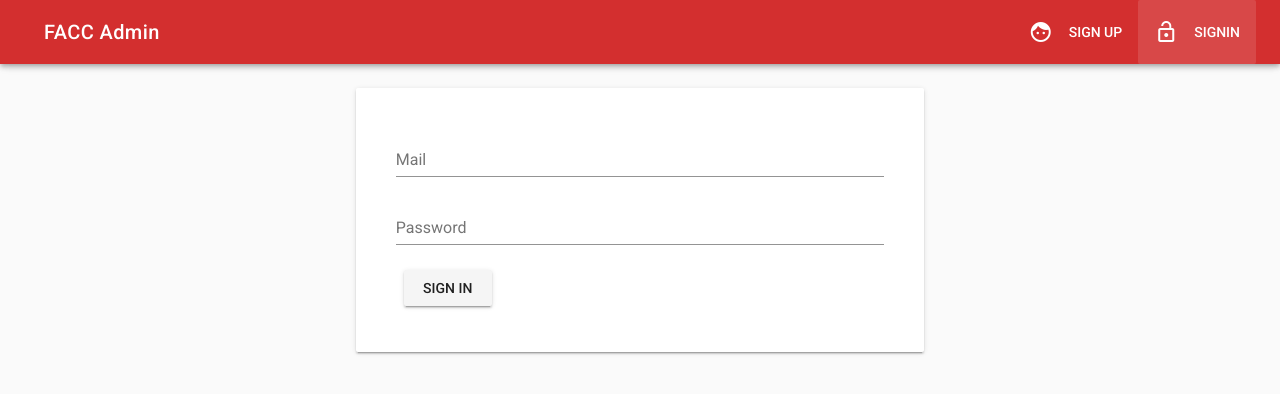
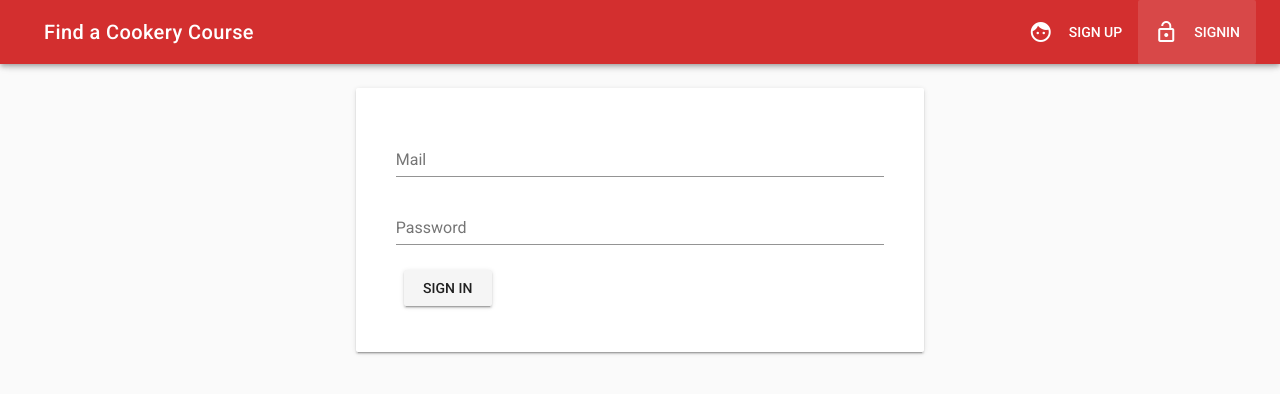
Before and after one commit to pixels-bytes/facc-admin, a Vue app: page /signin in a window 1280 px wide. Shown: the top 394 px of the page. Built offline with nearby package versions, Linux system fonts and the light colour scheme; no server answers; what vue-firestore would draw is missing.

Commit message:
Change Title in Admin Toolbar

```diff
--- a/index.html
+++ b/index.html
@@ -4,7 +4,7 @@
 <head>
   <meta charset="utf-8">
   <meta name="viewport" content="width=device-width,initial-scale=1.0">
-  <title>facc-admin</title>
+  <title>Find A Cookery Course – Admin</title>
   <link href='https://fonts.googleapis.com/css?family=Roboto:300,400,500,700|Material+Icons' rel="stylesheet">
 </head>
 
--- a/src/App.vue
+++ b/src/App.vue
@@ -6,7 +6,7 @@
 
       <!-- Toolbar Title -->
       <v-toolbar-title>
-        <router-link to="/" tag="span" style="cursor: pointer">FACC Admin</router-link>
+        <router-link to="/" tag="span" style="cursor: pointer">Find a Cookery Course</router-link>
       </v-toolbar-title>
       <v-spacer></v-spacer>
 
```
Also changed, not shown: 1 other file (tests, documents, lock files or other folders).
